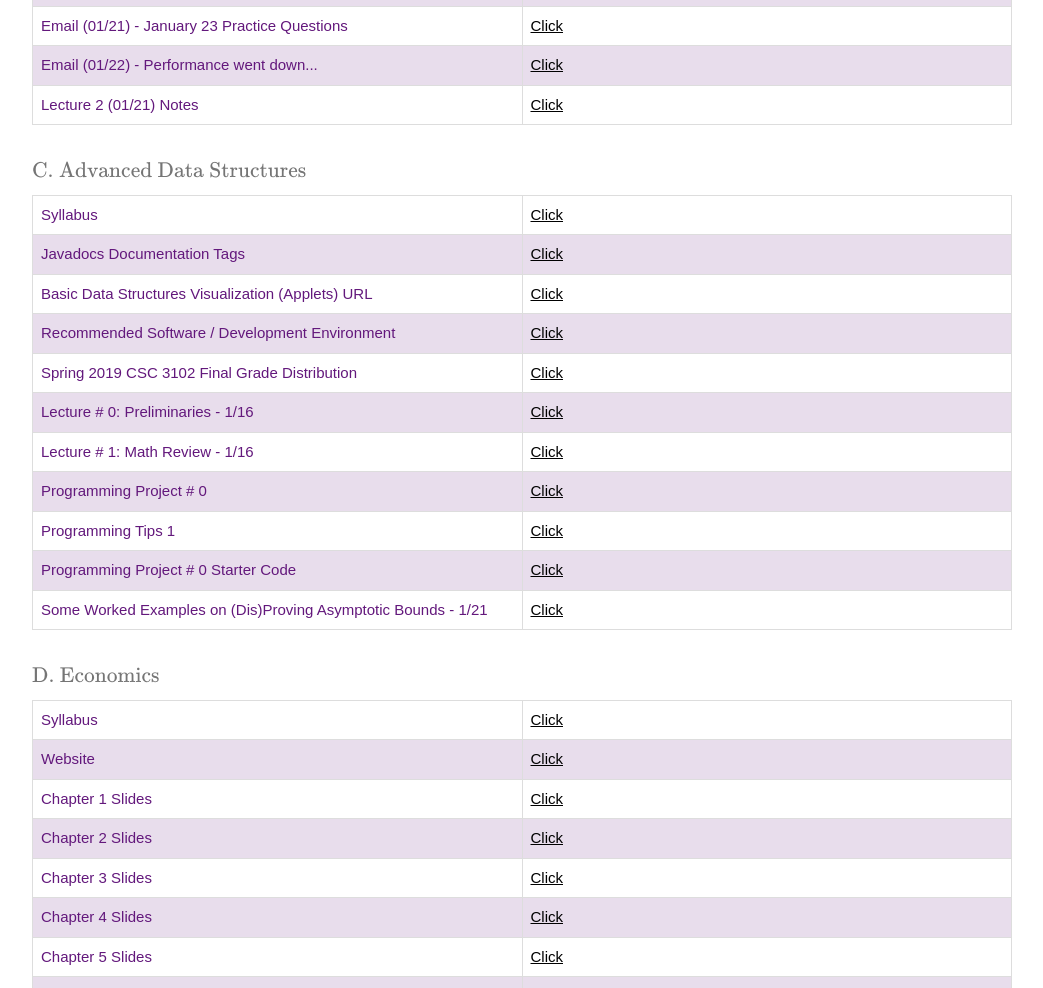
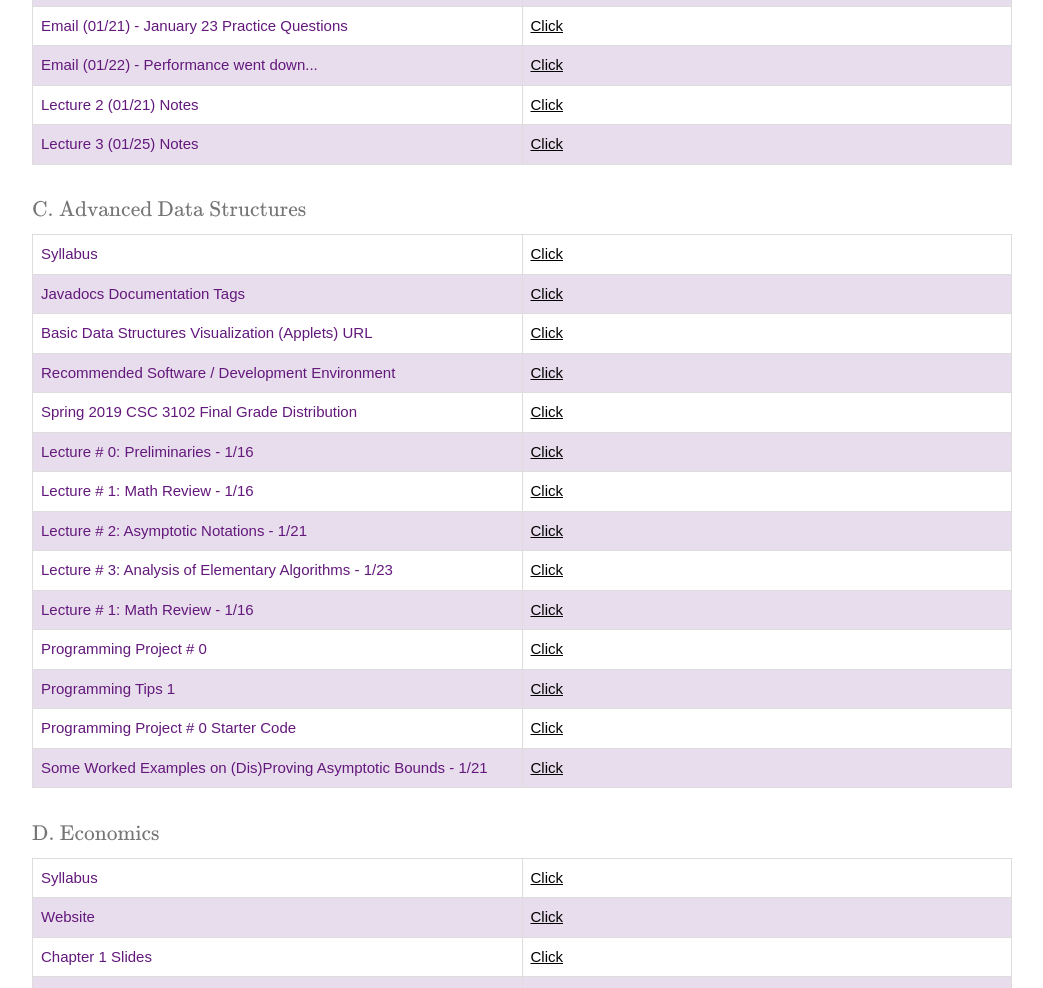
Before and after one commit to mylsu282819/mylsu282819.github.io, a plain HTML site: page 2019spring.html in a window 1280 px wide. Shown: the part 820-1808 px from the top of the page, without its empty margins (118-1161 px from the left). Drawn offline with nearby package versions, Linux system fonts and the light colour scheme; some packages are replaced by stand-ins of ours.

Commit message:
Version 2.1.2
minor update with lecture 3 notes from sukhamay

```diff
--- a/2019spring.html
+++ b/2019spring.html
@@ -106,6 +106,10 @@ body,h1,h2,h3,h4,h5,h6 {font-family: Arial, Helvetica, sans-serif;}
           <td><a class="chad">Lecture 2 (01/21) Notes</a></td>
           <td><a href="lsu/discstr/lecture2notes.pdf" target="_blank">Click</a></td>
         </tr>
+        <tr>
+          <td><a class="chad">Lecture 3 (01/25) Notes</a></td>
+          <td><a href="lsu/discstr/lecture3notes.pdf" target="_blank">Click</a></td>
+        </tr>
       </table>
       <br />
       <h5 class="w3-text-grey">\(\text{C. Advanced Data Structures}\)</h5>
@@ -133,6 +137,18 @@ body,h1,h2,h3,h4,h5,h6 {font-family: Arial, Helvetica, sans-serif;}
         <tr>
           <td><a class="chad">Lecture # 0: Preliminaries - 1/16</a></td>
           <td><a href="lsu/advdatastr/csc3102Prelim.pdf" target="_blank">Click</a></td>
+        </tr>
+        <tr>
+          <td><a class="chad">Lecture # 1: Math Review - 1/16</a></td>
+          <td><a href="lsu/advdatastr/csc3102AlgAnalysis.pdf" target="_blank">Click</a></td>
+        </tr>
+        <tr>
+          <td><a class="chad">Lecture # 2: Asymptotic Notations - 1/21</a></td>
+          <td><a href="lsu/advdatastr/csc3102AlgAnalysis.pdf" target="_blank">Click</a></td>
+        </tr>
+        <tr>
+          <td><a class="chad">Lecture # 3: Analysis of Elementary Algorithms - 1/23</a></td>
+          <td><a href="lsu/advdatastr/csc3102AlgAnalysis.pdf" target="_blank">Click</a></td>
         </tr>
         <tr>
           <td><a class="chad">Lecture # 1: Math Review - 1/16</a></td>
```
Also changed, not shown: 1 other file.
